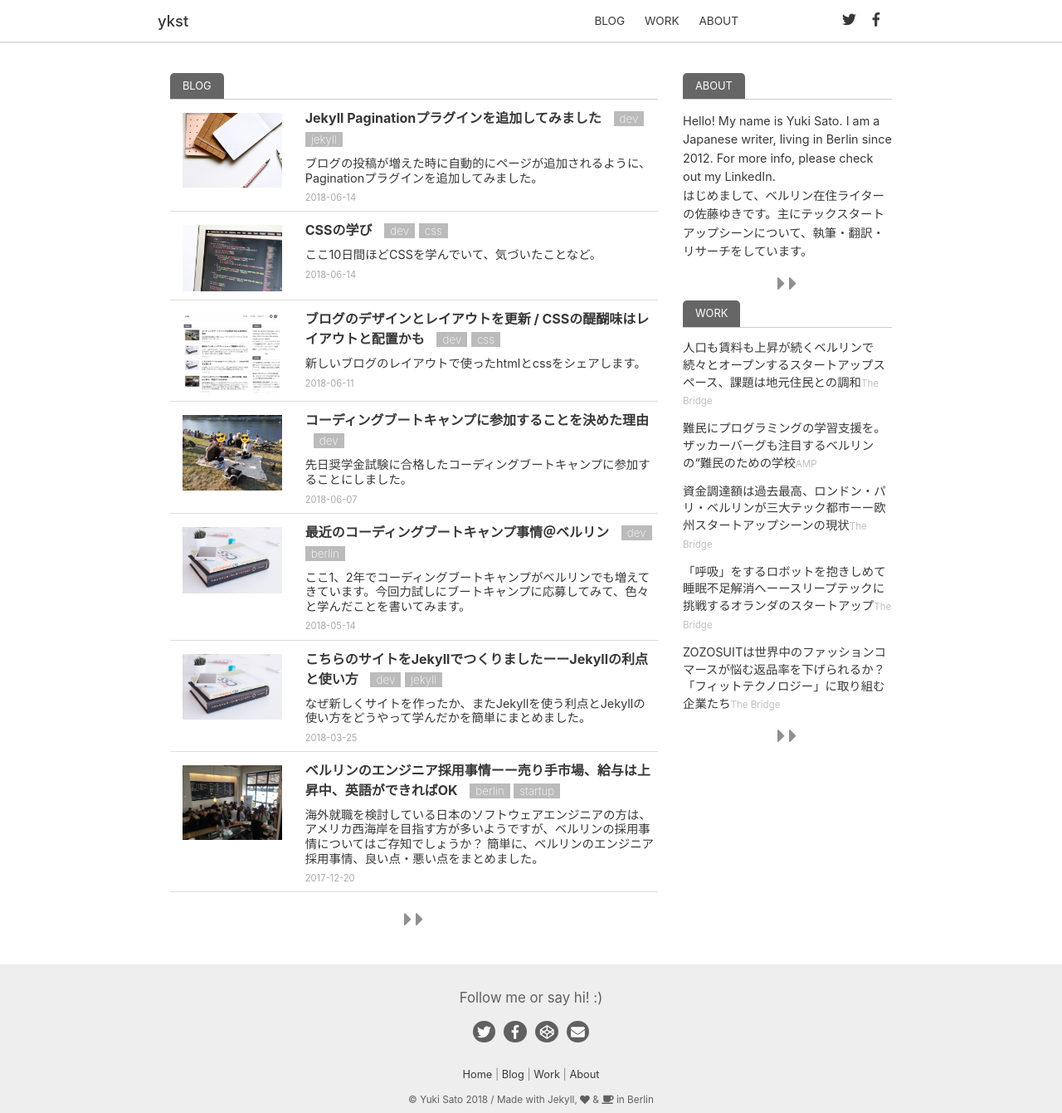
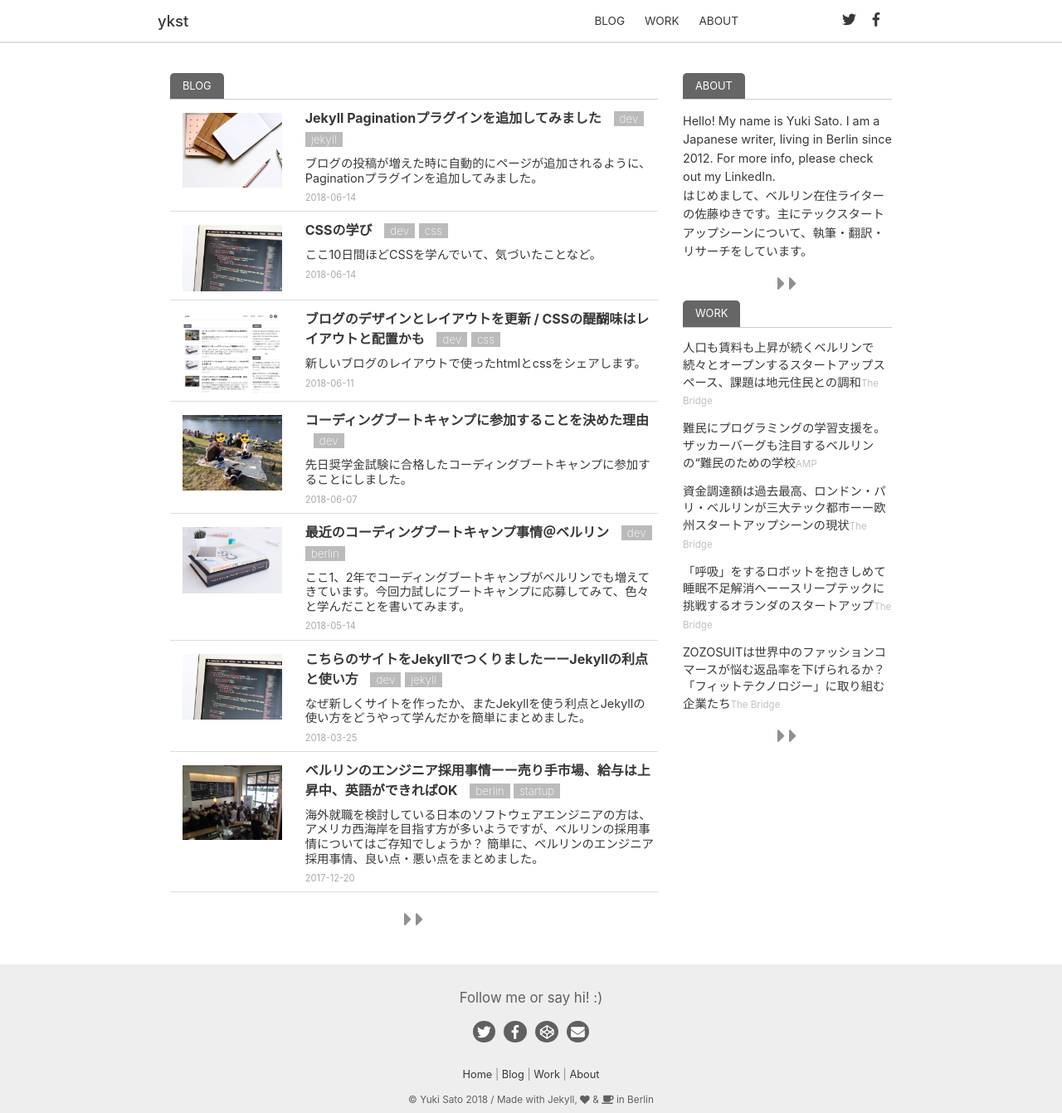
Before and after one commit to youxiberlin/blog, a Jekyll site: the page built from index.md, in a window 1280 px wide. Shown: the whole page at 83% size. Built offline with Jekyll 4.4.1, drawn with Linux system fonts in a browser that asks for light colours; nearby versions of some CDN libraries.

Commit message:
changed thumbnail

```diff
--- a/_posts/2018-03-25-i-made-blog-with-jekyll.markdown
+++ b/_posts/2018-03-25-i-made-blog-with-jekyll.markdown
@@ -6,7 +6,7 @@
 tags: dev jekyll
 author: Yuki Sato
 description: なぜ新しくサイトを作ったか、またJekyllを使う利点とJekyllの使い方をどうやって学んだかを簡単にまとめました。
-image: "coding.jpg"
+image: "css-code.jpg"
 ---
 
 ここ3年近く、自分のブログを [Serial Foreigner](http://serialforeigner.com/) というサイト上で運営していましたが、今回自分のプロフィールページとブログ更新を一体化したサイトを作りたいと思い、こちらのサイトを開設しました。
```
